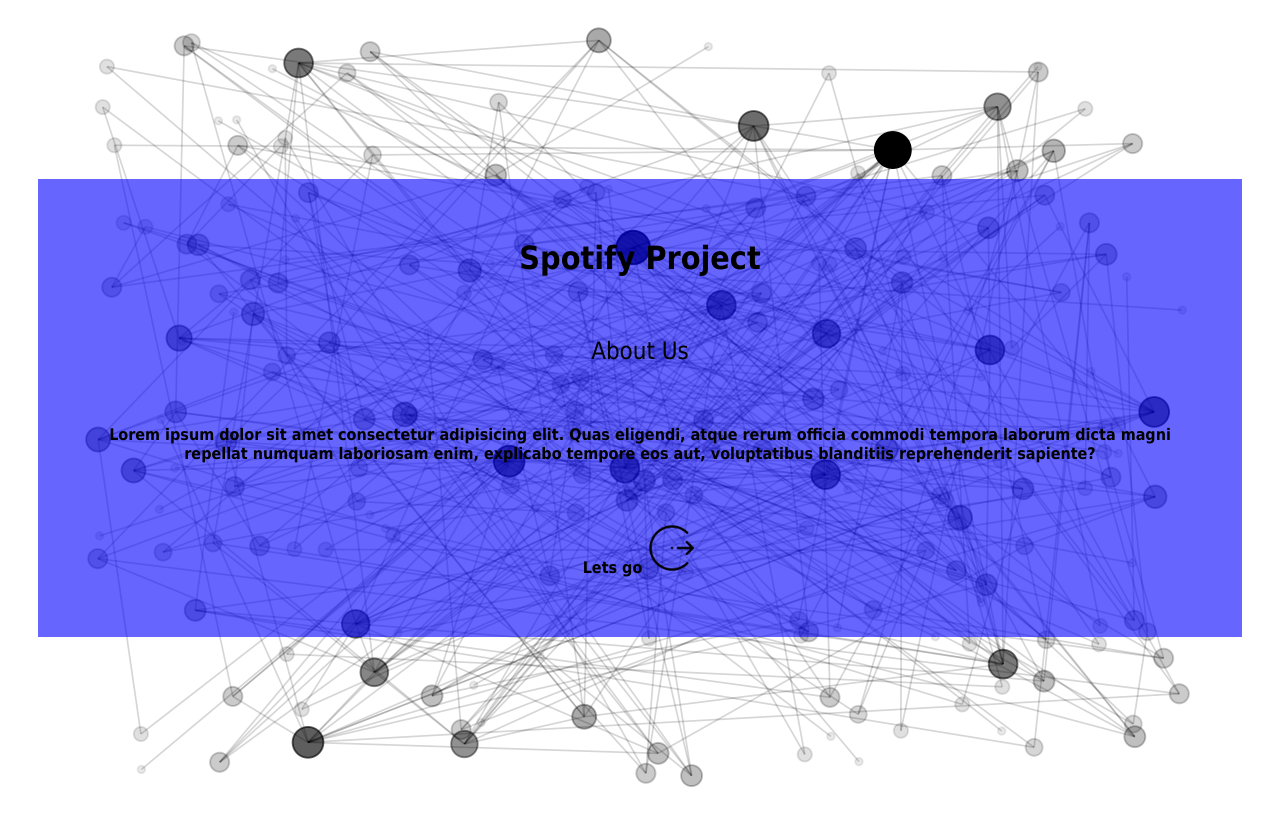
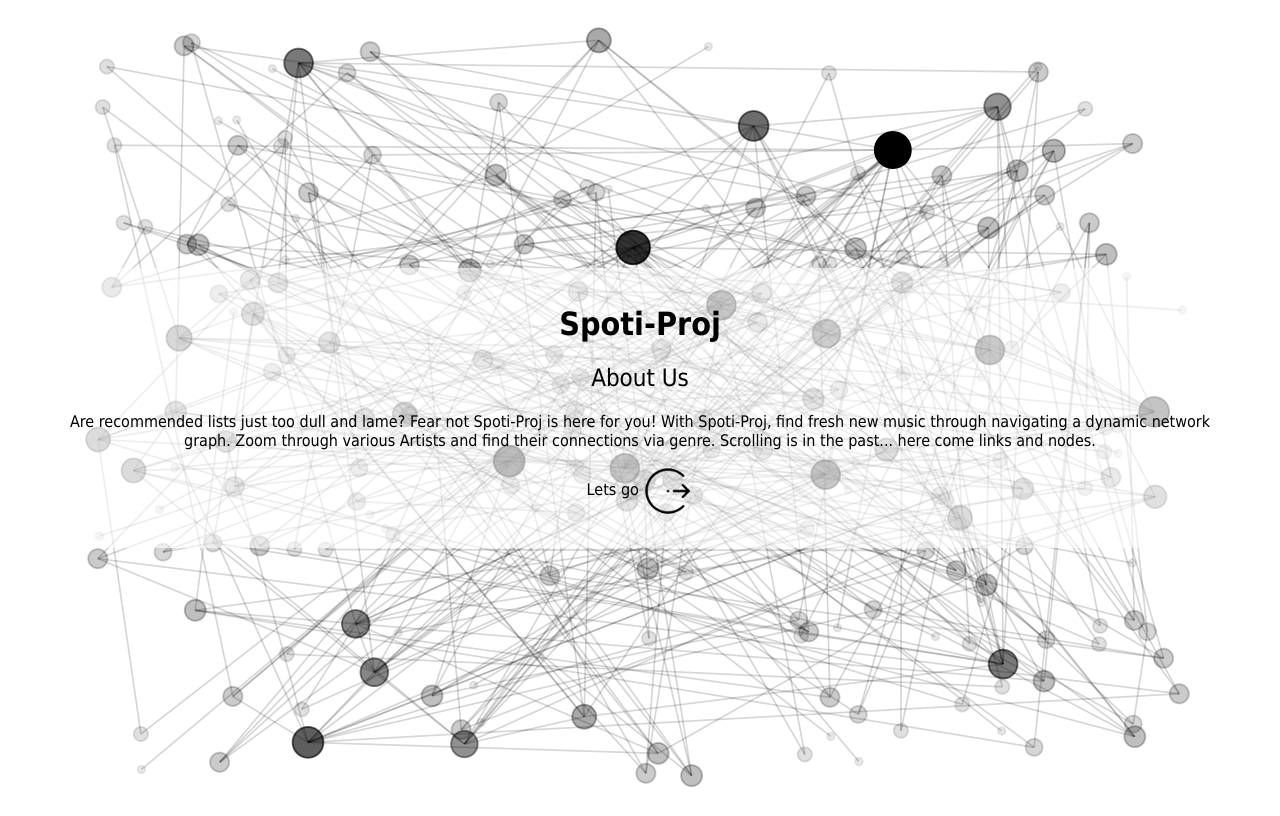
Before and after one commit to zaydtahir/spotinet, a Flask app: page / in a window 1280 px wide. Run offline with Flask 3, Linux system fonts and the light colour scheme.

Commit message:
Updating Website

```diff
--- a/app/static/styles/style.css
+++ b/app/static/styles/style.css
@@ -25,27 +25,30 @@
 
 .transbox {
     margin: 30px;
-    background-color: rgba(0, 0, 255, 0.6);
+    padding: 16px;
+    background-color: rgb(255, 255, 255, 0.6);
     /*border: 1px solid black;*/
 }
 
-
 .transbox p {
-    margin: 5%;
     text-align: center;
-    font-weight: bold;
+    font-weight bold;
     color: #000000;
 }
 
 .transbox h1 {
-    margin: 5%;
     text-align: center;
     color: #000000;
+
 }
 
 .transbox h2 {
-    margin: 5%;
     font-weight: normal;
     text-align: center;
     color: #000000;
+
 }
+
+.logIn {
+    vertical-align: middle;
+}
--- a/app/templates/index.html
+++ b/app/templates/index.html
@@ -10,21 +10,20 @@
 
 <body>
 <div class="transbox">
-    <h1>Spotify Project</h1>
+    <h1>Spoti-Proj</h1>
     <h2>About Us</h2>
     <p>
-        Lorem ipsum dolor sit amet consectetur adipisicing
-        elit. Quas eligendi, atque rerum officia commodi
-        tempora laborum dicta magni repellat numquam
-        laboriosam enim, explicabo tempore eos aut,
-        voluptatibus blanditiis reprehenderit sapiente?
+        Are recommended lists just too dull and lame? Fear not Spoti-Proj is here for you!
+        With Spoti-Proj, find fresh new music through navigating a dynamic network graph.
+        Zoom through various Artists and find their connections via genre.
+        Scrolling is in the past... here come links and nodes.
     </p>
 
     <p>
         Lets go
         <a
                 href="{{ url_for('login') }}">
-            <img alt="image" src="{{ url_for('static', filename='img/Login2.png') }}" width="50" align>
+            <img src="{{ url_for('static', filename='img/Login2.png') }}" alt="image" width="50" class="logIn">
         </a>
     </p>
 
```
